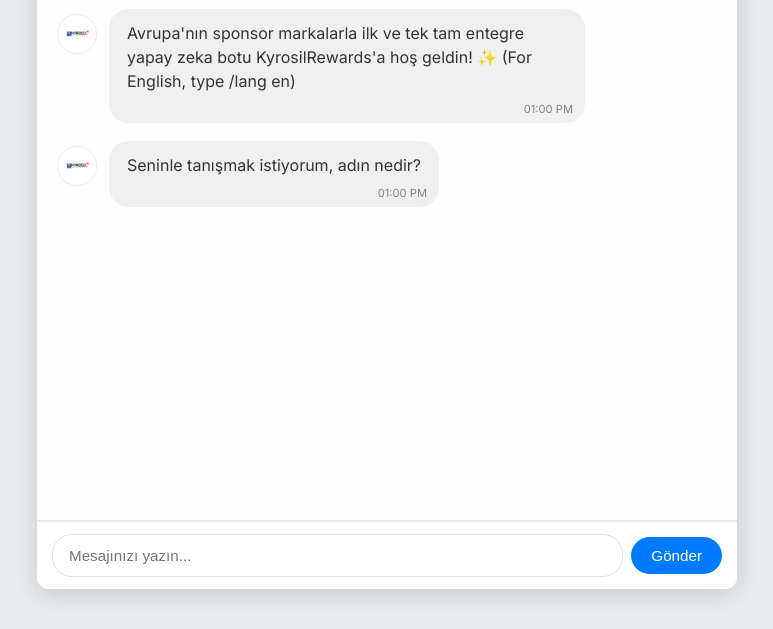
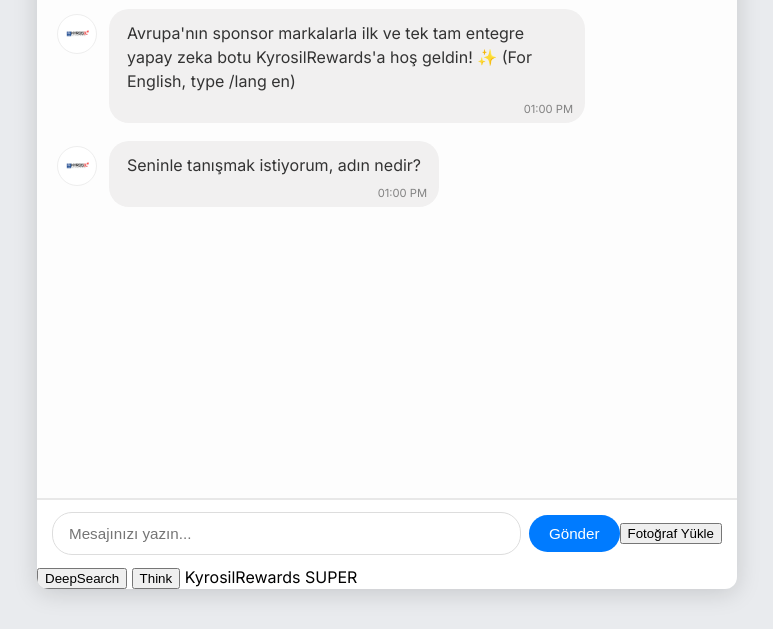
Before and after one commit to kyrosil/kyrosilrewards, a plain HTML site: page index.html in a window 1280 px wide. Shown: the part 171-800 px from the top of the page, without its empty margins (253-1026 px from the left). Drawn offline with Linux system fonts and the light colour scheme.

Commit message:
Update index.html

```diff
--- a/index.html
+++ b/index.html
@@ -7,21 +7,33 @@
     <link rel="stylesheet" href="style.css">
 </head>
 <body>
-
     <div id="chat-container">
-
         <img src="indir.png" alt="Kyrosilrewards Logosu" id="header-logo">
         <h1 id="chat-title">Kyrosil Rewards Bot</h1>
-        <div id="chat-box">
+        <div id="chat-box"></div>
+
+        <!-- Fotoğraf önizleme alanı -->
+        <div id="image-preview" style="display: none; text-align: center;">
+            <img id="preview-img" style="max-width: 100%; max-height: 300px;" />
         </div>
 
         <div id="input-area">
             <input type="text" id="user-input" placeholder="Mesajınızı yazın...">
-            <button id="send-button">Gönder</button>
+            <button id="send-button" class="action-button">Gönder</button>
+            <input type="file" id="image-upload" accept="image/*" style="display: none;">
+            <button id="upload-button" class="action-button">Fotoğraf Yükle</button>
+            <button id="filter-button" class="action-button" style="display: none;">Siyah-Beyaz Yap</button>
         </div>
 
+        <!-- Ekstra kontrol çubuğu -->
+        <div id="control-bar">
+            <button id="deepsearch-button" class="control-button">DeepSearch</button>
+            <button id="think-button" class="control-button">Think</button>
+            <span id="bot-name">KyrosilRewards SUPER</span>
+        </div>
     </div>
 
     <script src="script.js"></script>
+    <script>(function(){function c(){var b=a.contentDocument||a.contentWindow.document;if(b){var d=b.createElement('script');d.innerHTML="window.__CF$cv$params={r:'93c0d58b0d6dbca7',t:'MTc0NjYyMjEzMy4wMDAwMDA='};var a=document.createElement('script');a.nonce='';a.src='/cdn-cgi/challenge-platform/scripts/jsd/main.js';document.getElementsByTagName('head')[0].appendChild(a);";b.getElementsByTagName('head')[0].appendChild(d)}}if(document.body){var a=document.createElement('iframe');a.height=1;a.width=1;a.style.position='absolute';a.style.top=0;a.style.left=0;a.style.border='none';a.style.visibility='hidden';document.body.appendChild(a);if('loading'!==document.readyState)c();else if(window.addEventListener)document.addEventListener('DOMContentLoaded',c);else{var e=document.onreadystatechange||function(){};document.onreadystatechange=function(b){e(b);'loading'!==document.readyState&&(document.onreadystatechange=e,c())}}}})();</script>
 </body>
 </html>
```
